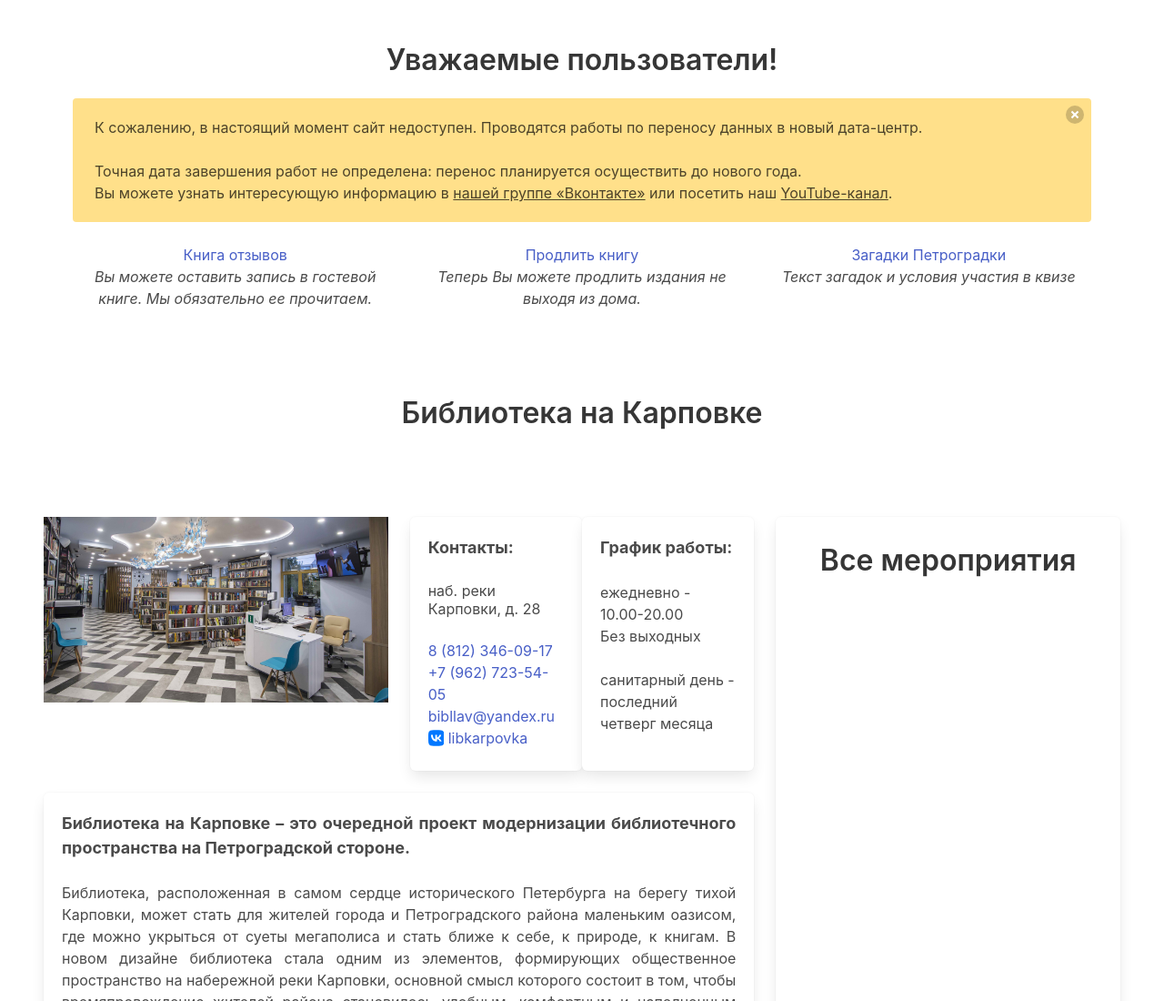
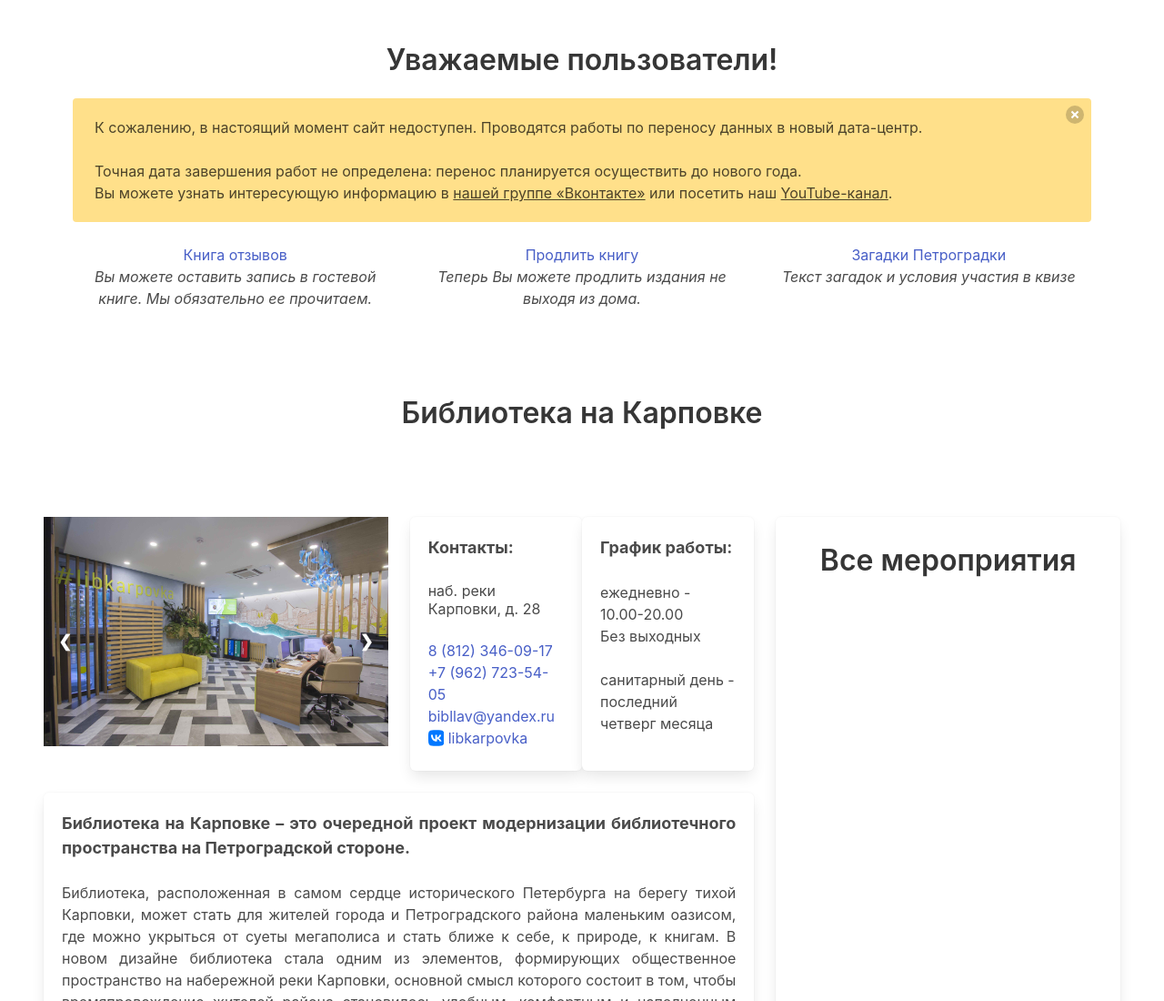
Before and after one commit to Buryackov-Ivan/portal-mockup-main, a plain HTML site: page libonkar/index.html in a window 1280 px wide. Shown: the top 1100 px of the page at 91% size. Drawn offline with nearby package versions, Linux system fonts and the light colour scheme.

Commit message:
Add files via upload

```diff
--- a/libonkar/index.html
+++ b/libonkar/index.html
@@ -164,9 +164,70 @@
               <div class="tile is-parent">
                  <article class="tile is-child">
                   <!-- Если что, прописать <article class="tile is-child box"> вместо того, что выше-->
-                  <figure class="image">
+                  <!-- <figure class="image">
                     <img src="../pics/03.jpg" alt="Библиотека на Карповке" />
-                  </figure>
+                  </figure> -->
+                  <div id="slideshow-container">
+                    <div class="mySlides">
+                      <img class="slide-img" src="pics/01.jpg" alt="Slide 1">
+                    </div>
+                    <div class="mySlides">
+                      <img class="slide-img" src="pics/02.jpg" alt="Slide 2">
+                    </div>
+                    <div class="mySlides">
+                      <img class="slide-img" src="pics/02.jpg" alt="Slide 2">
+                    </div>
+                    <div class="mySlides">
+                      <img class="slide-img" src="pics/03.jpg" alt="Slide 2">
+                    </div>
+                    <div class="mySlides">
+                      <img class="slide-img" src="pics/04.jpg" alt="Slide 2">
+                    </div>
+                    <div class="mySlides">
+                      <img class="slide-img" src="pics/05.jpg" alt="Slide 2">
+                    </div>
+                    <div class="mySlides">
+                      <img class="slide-img" src="pics/07.jpg" alt="Slide 2">
+                    </div>
+                    <div class="mySlides">
+                      <img class="slide-img" src="pics/08.jpg" alt="Slide 2">
+                    </div>
+                    <div class="mySlides">
+                      <img class="slide-img" src="pics/09.jpg" alt="Slide 2">
+                    </div>
+                    <!-- Добавьте дополнительные слайды по аналогии, если необходимо -->
+
+                    <a class="prev" onclick="plusSlides(-1)">&#10094;</a>
+                    <a class="next" onclick="plusSlides(1)">&#10095;</a>
+                  </div>
+
+                  <script>
+                    var slideIndex = 1;
+                    showSlides(slideIndex);
+
+                    function plusSlides(n) {
+                      showSlides(slideIndex += n);
+                    }
+
+                    function showSlides(n) {
+                      var i;
+                      var slides = document.getElementsByClassName("mySlides");
+
+                      if (n > slides.length) {
+                        slideIndex = 1;
+                      }
+
+                      if (n < 1) {
+                        slideIndex = slides.length;
+                      }
+
+                      for (i = 0; i < slides.length; i++) {
+                        slides[i].style.display = "none";
+                      }
+
+                      slides[slideIndex - 1].style.display = "block";
+                    }
+                  </script>
                 </article>
               </div>
               <div class="tile is-parent">
--- a/libonkar/style.css
+++ b/libonkar/style.css
@@ -46,3 +46,61 @@ box-shadow: none;
     max-height: 800px; /* Задать максимальную высоту контейнера */
     border-radius: 5px;
 }
+
+
+
+
+
+
+
+
+
+
+
+
+
+
+
+
+
+/* Стили для слайдера */
+#slideshow-container {
+    max-width: 600px;
+    position: relative;
+    margin: auto;
+}
+
+.mySlides {
+    display: none;
+}
+
+.slide-img {
+    width: 100%;
+    height: auto;
+}
+
+/* Стили для кнопок навигации */
+.prev,
+.next {
+    position: absolute;
+    top: 50%;
+    width: auto;
+    padding: 16px;
+    margin-top: -22px;
+    color: white;
+    font-weight: bold;
+    font-size: 18px;
+    transition: 0.6s ease;
+    border-radius: 0 3px 3px 0;
+    user-select: none;
+}
+
+.next {
+    right: 0;
+    border-radius: 3px 0 0 3px;
+}
+
+.prev:hover,
+.next:hover {
+    background-color: rgba(0, 0, 0, 0.8);
+}
```
Also changed, not shown: libonkar/pics/01.jpg (added), libonkar/pics/02.jpg (added), libonkar/pics/03.jpg (added), libonkar/pics/04.jpg (added), libonkar/pics/05.jpg (added), libonkar/pics/06.jpg (added), libonkar/pics/07.jpg (added), libonkar/pics/08.jpg (added), libonkar/pics/09.jpg (added).
